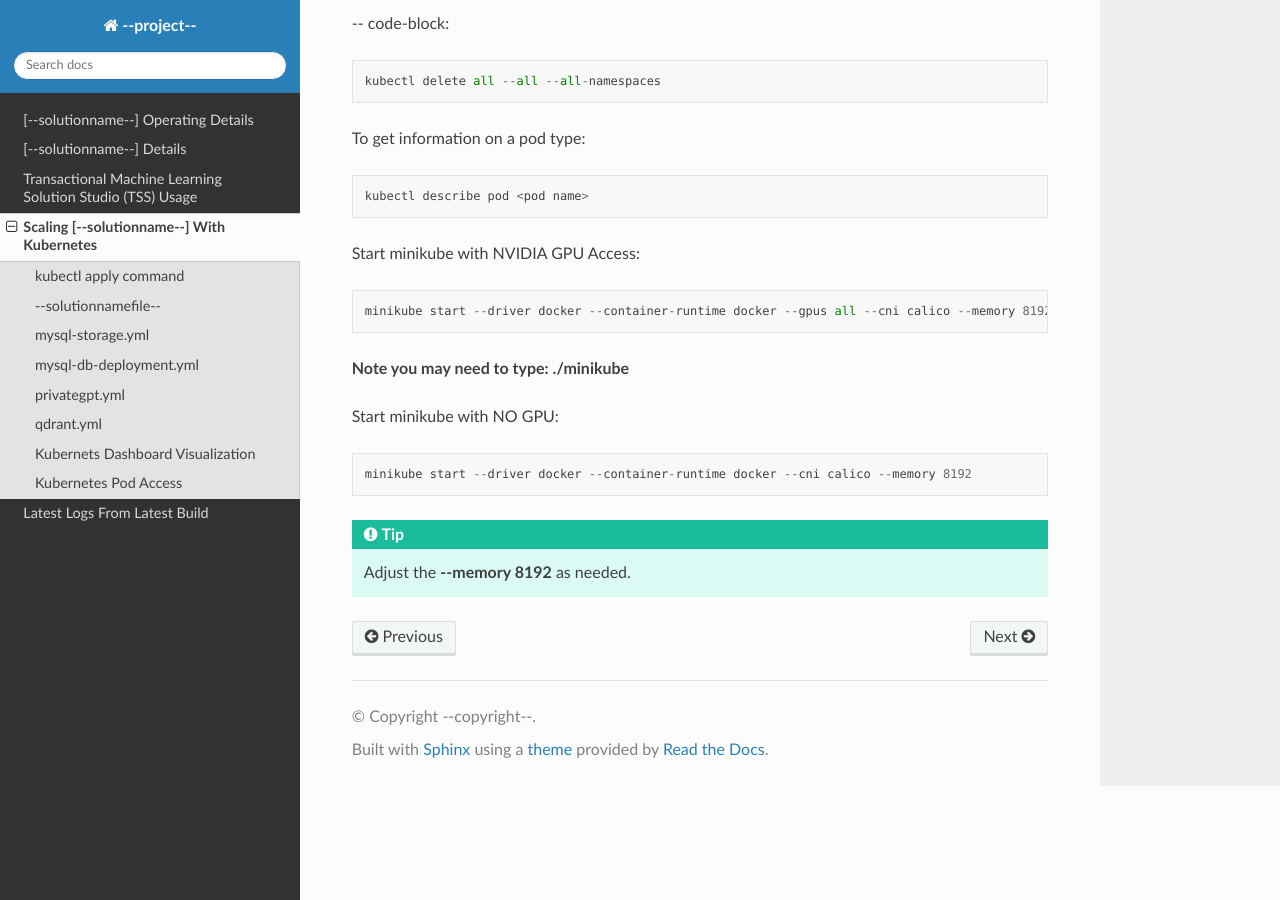
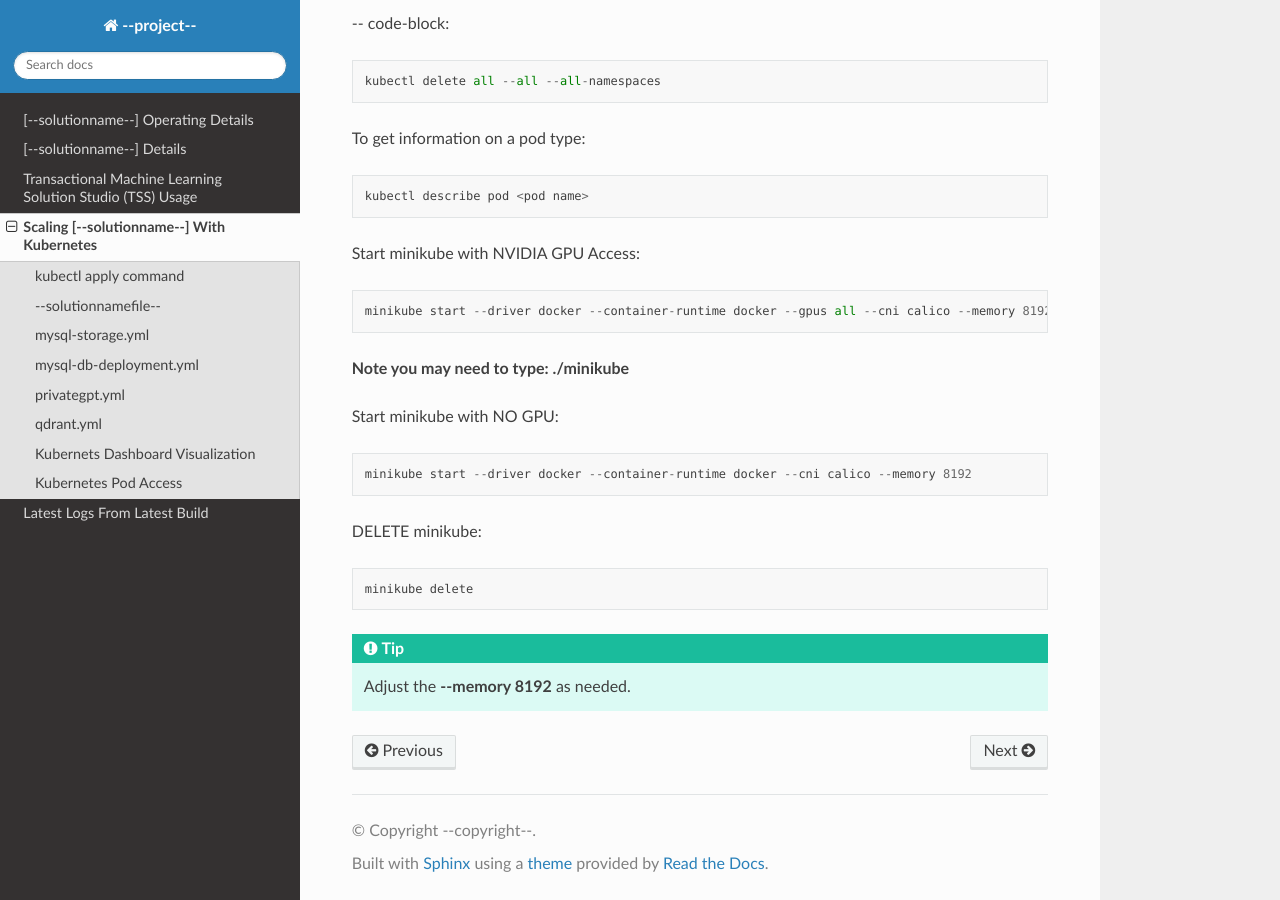
Before and after one commit to vanesalcb06/tssproject2-2b5c, a Sphinx documentation site: the page built from docs/source/kube.rst, in a window 1280 px wide and 900 px high, scrolled down 7314 px. Built offline with Sphinx 7.4.7 and the Read the Docs theme 3.1.0, drawn with Linux system fonts in a browser that asks for light colours.

Commit message:
Update kube.rst

```diff
--- a/docs/source/kube.rst
+++ b/docs/source/kube.rst
@@ -391,6 +391,12 @@ Start minikube with NO GPU:
 
    minikube start --driver docker --container-runtime docker --cni calico --memory 8192
 
+DELETE minikube:
+
+.. code-block::
+
+   minikube delete
+
 .. tip::
 
    Adjust the **\-\-memory 8192** as needed.
```
